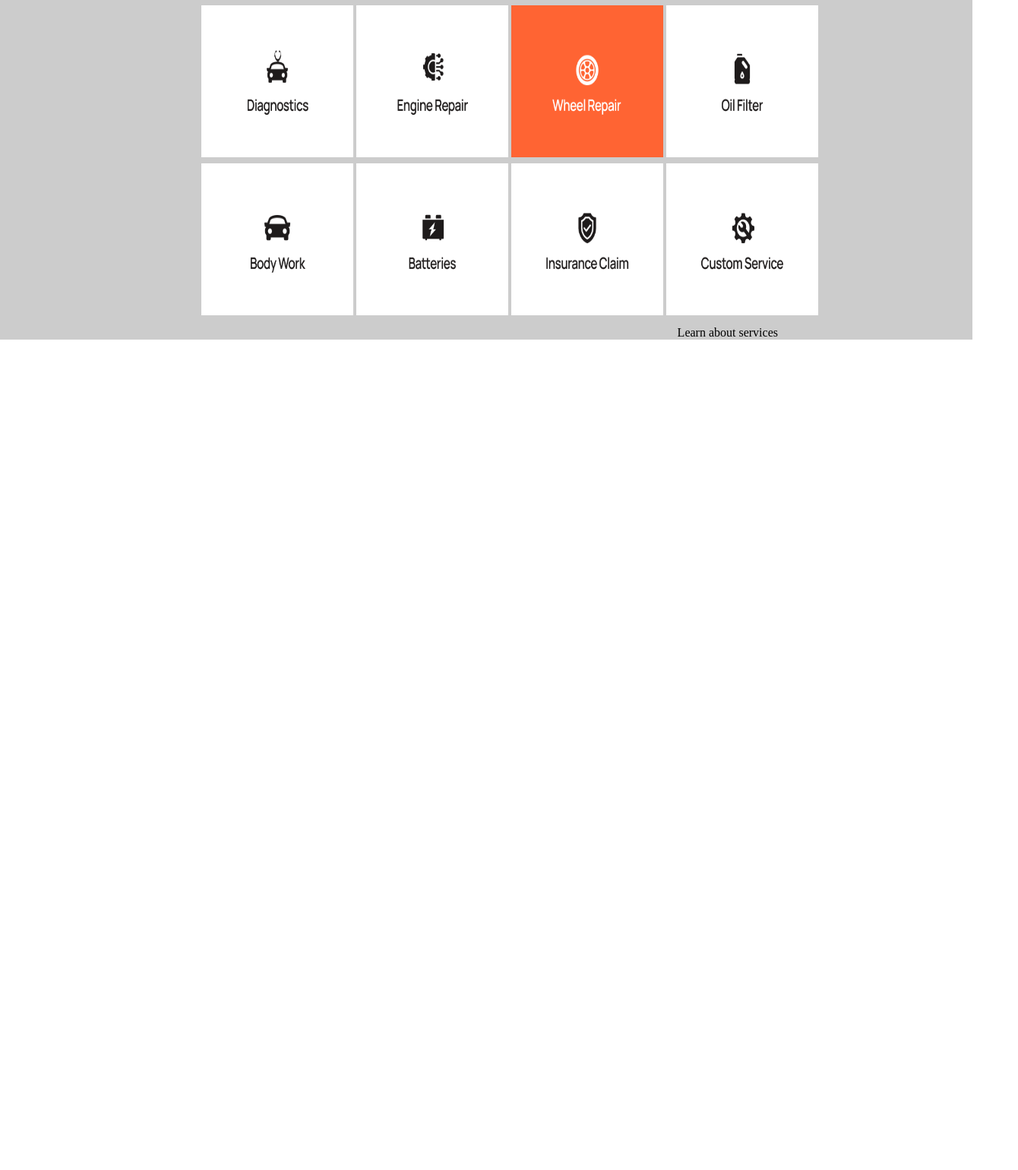
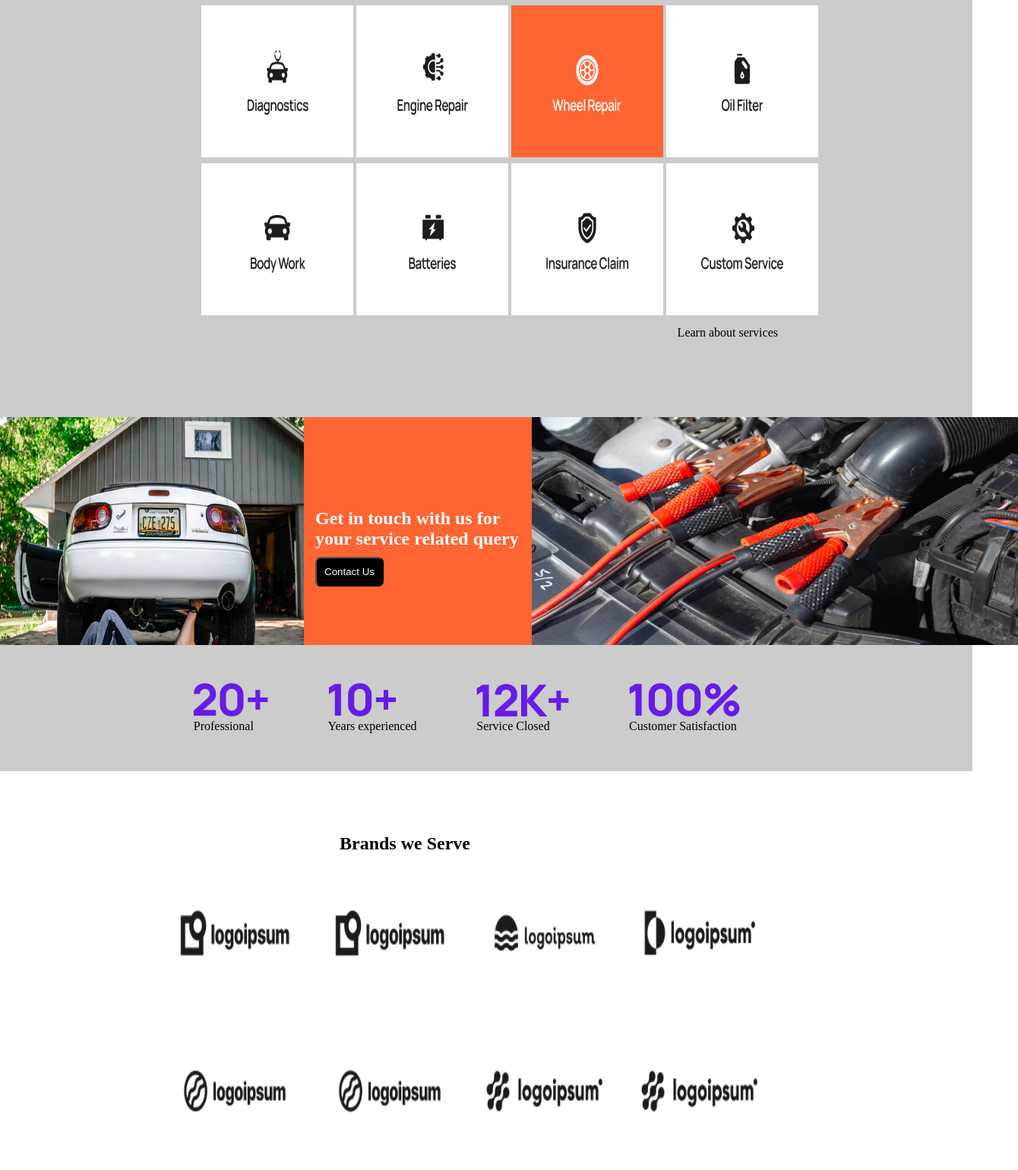
Before and after one commit to alaomartha/kodecamp-stage4, a plain HTML site: page index.html in a window 1280 px wide. Shown: the part 2015-3555 px from the top of the page at 76% size, 1340 px wide, since content can reach past the window. Before the commit the page ends 2462 px from the top, so only its background shows below. Drawn offline with Linux system fonts and the light colour scheme.

Commit message:
we go again

```diff
--- a/css/index.css
+++ b/css/index.css
@@ -219,3 +219,42 @@
   width: 200px;
   height: 200px;
 }
+.image{
+  display: flex;
+  margin-top: 10%;
+}
+.fifth{
+  background: #ccc;
+}
+.bg-text{
+  background-color: #ff6433;
+  width: 300px;
+  height: 300px;
+  top: 3659px;
+  left: 318px;
+}
+.bg-text h1{
+  margin-top: 40%;
+  color: white;
+  margin-left: 15px;
+}
+.bg-text button{
+  background: black;
+  color: white;
+  border-radius: 7px ;
+  padding: 10px;
+  margin-top: 10px;
+  margin-left: 15px;
+}
+.numbers{
+  margin-left: 20%;
+  padding: 50px;
+  display: flex;
+  justify-content: space-between;
+  align-items: center;
+}
+.final h1{
+  text-align: center;
+  margin-top: 10%;
+  margin-left: 30%;
+}
--- a/index.html
+++ b/index.html
@@ -184,5 +184,62 @@
     </div>
     <p class="learn">Learn about services</p>
   </section>
+
+  <section class="fifth">
+    <div class="container">
+      <div class="flex">
+        <div class="image">
+          <img src="img/Image 1.png" alt="" width="400px" height="300px">
+          <div class="bg-text">
+            <h1>Get in touch with us for your service related query</h1>
+            <button>Contact Us</button>
+          </div>
+          <img src="img/ovGrEUgrkyE.png" alt="" width="640px" height="300px">
+        </div>
+      </div>
+      <div class="numbers">
+        <div class="number-flex">
+          <img src="img/20+.png" alt="">
+          <p>Professional</p>
+        </div>
+        <div class="number-flex">
+          <img src="img/10+.png" alt="">
+          <p>Years experienced</p>
+        </div>
+        <div class="number-flex">
+          <img src="img/12K+.png" alt="">
+          <p>Service Closed</p>
+        </div>
+        <div class="number-flex">
+          <img src="img/100+.png" alt="">
+          <p>Customer Satisfaction</p>
+        </div>
+      </div>
+    </div>
+  </section>
+
+  <section class="sixth">
+    <div class="container">
+      <div class="flex">
+        <div class="final">
+          <h1>Brands we Serve</h1>
+          <div class="items-flex">
+            <div class="items">
+              <img src="img/logo-1 1 (1).png" alt="" class="items">
+              <img src="img/logo-1 1.png" alt="" class="items">
+              <img src="img/logo-3.png" alt="" class="items">
+              <img src="img/logo-6.png" alt="" class="items">
+            </div>
+            <div class="items">
+              <img src="img/logo-7 1 (1).png" alt="" class="items">
+              <img src="img/logo-7 1.png" alt="" class="items">
+              <img src="img/logo-8 1 (1).png" alt="" class="items">
+              <img src="img/logo-8 1.png" alt="" class="items">
+            </div>
+          </div>
+        </div>
+      </div>
+    </div>
+  </section>
 </body>
 </html>
```
Also changed, not shown: img/10+.png (added), img/100%.png (added), img/100+.png (added), img/12K+.png (added), img/20+.png (added), img/Image 1.png (added), img/logo-1 1 (1).png (added), img/logo-1 1.png (added), img/logo-3.png (added), img/logo-6.png (added), img/logo-7 1 (1).png (added), img/logo-7 1.png (added), img/logo-8 1 (1).png (added), img/logo-8 1.png (added), 1 more files.
